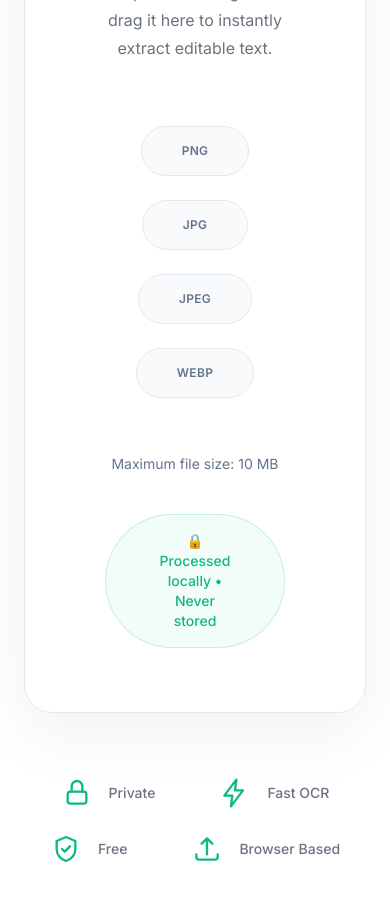
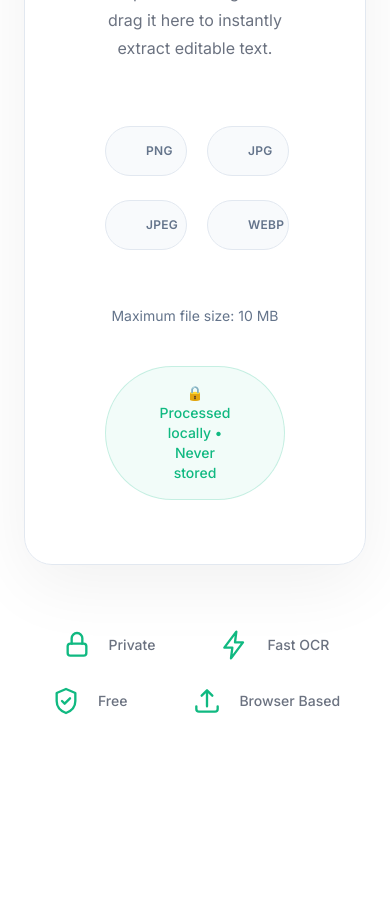
Before and after one commit to antrakumari0p/OCRMint, a React (Vite) app: page / in a window 390 px wide. Shown: the part 960-1862 px from the top of the page. After the commit the page ends 1741 px from the top, so only its background shows below. Built offline with nearby package versions, Linux system fonts and the light colour scheme.

Commit message:
upload card

```diff
--- a/src/sections/UploadCard.tsx
+++ b/src/sections/UploadCard.tsx
@@ -137,7 +137,10 @@ export function UploadCard({ onFileSelect }: UploadCardProps) {
 
     {/* File Types */}
 
-    <div className="mt-8 flex flex-wrap justify-center gap-3">
+{/* File Types */}
+
+<div className="mt-8 grid w-full max-w-[220px] grid-cols-2 gap-3 sm:flex sm:max-w-none sm:flex-wrap sm:justify-center">
+
   {["PNG", "JPG", "JPEG", "WEBP"].map((type) => (
     <span
       key={type}
@@ -148,6 +151,7 @@ export function UploadCard({ onFileSelect }: UploadCardProps) {
         bg-slate-50
         px-5
         py-2
+        text-center
         text-xs
         font-semibold
         tracking-wide
@@ -161,6 +165,7 @@ export function UploadCard({ onFileSelect }: UploadCardProps) {
       {type}
     </span>
   ))}
+
 </div>
 
     {/* Max Size */}
```
Lines whose indentation alone changed are shown as unchanged.
